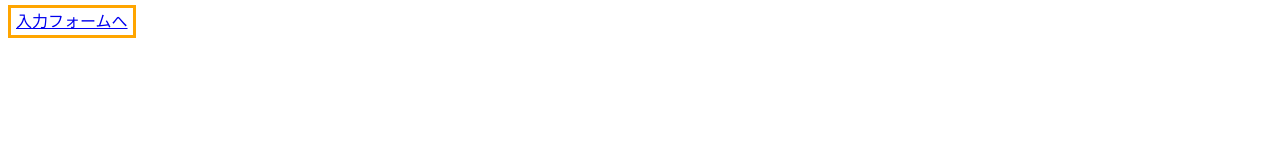
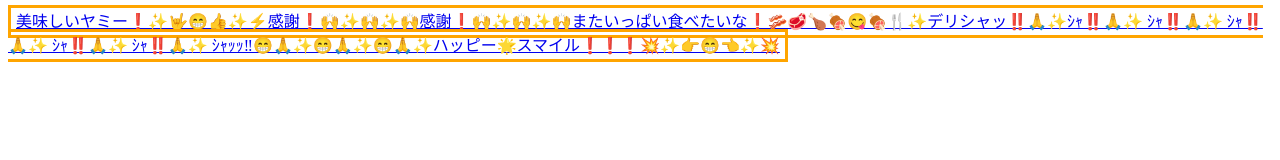
Before and after one commit to fevertodori/conflict-test, a plain HTML site: page index.html in a window 1280 px wide. Drawn offline with Linux system fonts and the light colour scheme.

Commit message:
コンフリクトさせまーす

```diff
--- a/index.html
+++ b/index.html
@@ -12,5 +12,5 @@ a{
         <title>Document</title>
     </head>
     <body>
-	    <a href = "form.html" style = "border: solid orange 3px;">入力フォームへ</a>
+	    <a href = "form.html" style = "border: solid orange 3px;">美味しいヤミー❗️✨🤟😁👍✨⚡️感謝❗️🙌✨🙌✨🙌感謝❗️🙌✨🙌✨🙌またいっぱい食べたいな❗️🥓🥩🍗🍖😋🍖🍴✨デリシャッ‼️🙏✨ｼｬ‼️🙏✨ ｼｬ‼️🙏✨ ｼｬ‼️🙏✨ ｼｬ‼️🙏✨ ｼｬ‼️🙏✨ ｼｬｯｯ‼😁🙏✨😁🙏✨😁🙏✨ハッピー🌟スマイル❗️❗️❗💥✨👉😁👈✨💥</a>
     </body>
```
Also changed, not shown: form.html (+1 -1 lines).
